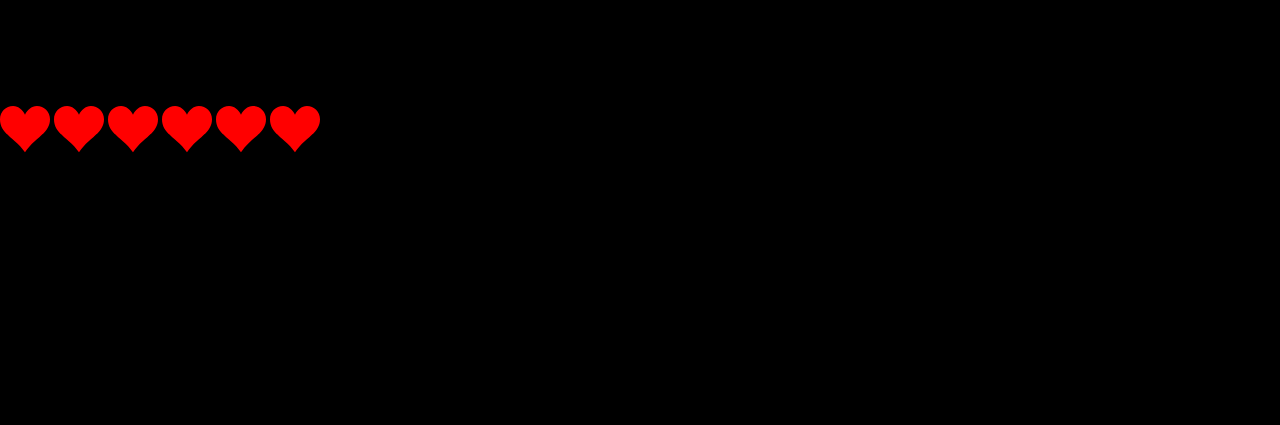
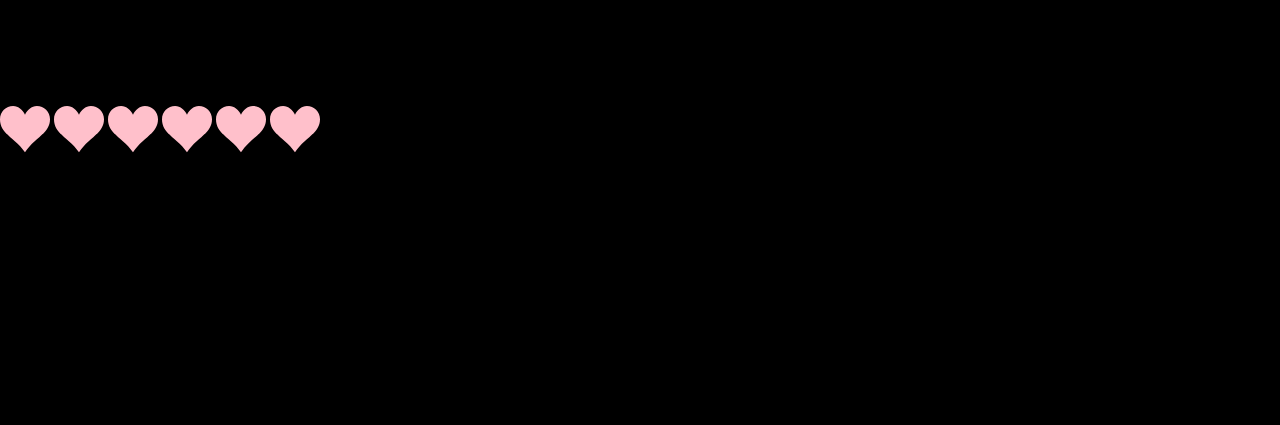
Before and after one commit to kuohan95/testing, a plain HTML site: page index.html in a window 1280 px wide. Shown: the part 375-800 px from the top of the page. Drawn offline with Linux system fonts and the light colour scheme; a web font is replaced by a local one.

Commit message:
Change pink

```diff
--- a/css/app.css
+++ b/css/app.css
@@ -46,7 +46,7 @@ canvas {
 	display: flex;
 }
 .heart {
-  fill: red;
+  fill: pink;
   position: flex;
   top: 5px;
   width: 50px;
```
